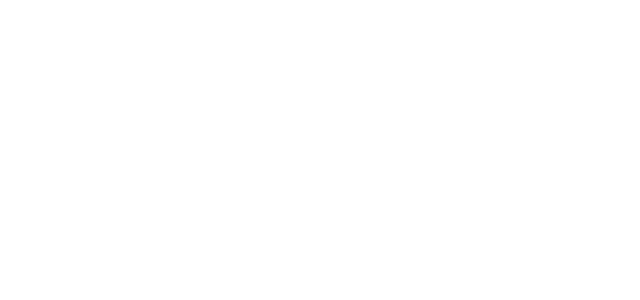
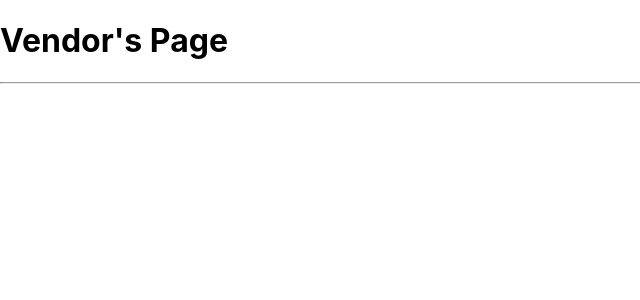
Before and after one commit to EricStratton/redux-help-queue, a React (Create React App) app: page / in a window 1280 px wide. Shown: the top 300 px of the page, without its empty margins (0-640 px from the left). Built offline with nearby package versions, Linux system fonts and the light colour scheme.

Commit message:
add code for StockItem and StockList, update form name to NewStockForm
Co-authored-by: Ben McFarland <benrmcfarland@gmail.com>
Co-authored-by: Jeff Chiu <jeffchiudev@gmail.com>

```diff
--- a/src/components/App.js
+++ b/src/components/App.js
@@ -1,9 +1,14 @@
 import React from 'react';
+import Header from './Header';
 
 
 function App() {
   return (
     <>
+      <div class="container">
+        <Header/>
+        {/* <TicketControl/> */}
+      </div>
     </>
   );
 }
--- /dev/null
+++ b/src/components/Header.js
@@ -0,0 +1,12 @@
+import React from 'react';
+
+function Header() {
+  return (
+    <>
+      <h1>Vendor's Page</h1>
+      <hr />
+    </>
+  );
+}
+
+export default Header;
```
Also changed, not shown: src/components/StockItem.js (added, +20 -0 lines), src/components/StockList.js (added, +22 -0 lines), src/components/NewStockForm.js (added), src/components/StockControl.js (added).
